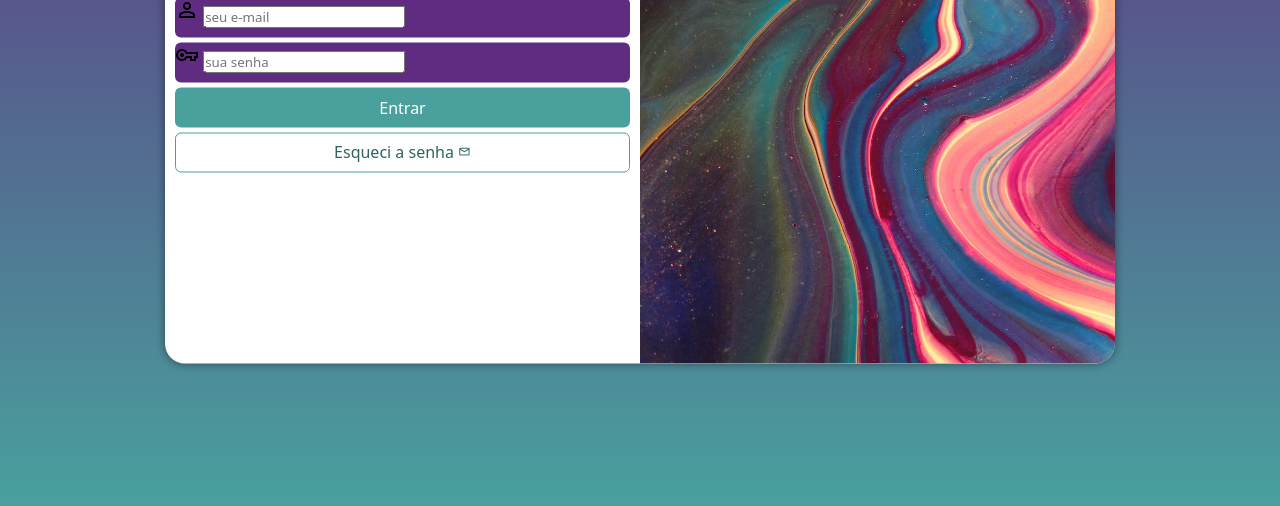
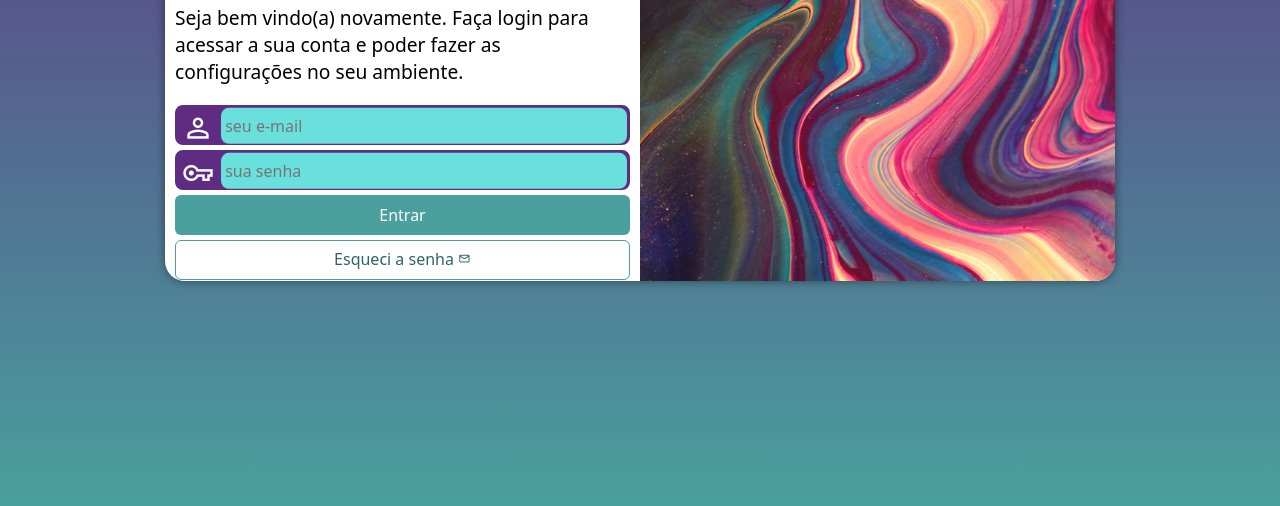
Before and after one commit to rafaelpradomendonca/projeto-login, a plain HTML site: page index.html in a window 1280 px wide. Shown: the part 294-800 px from the top of the page. Drawn offline with nearby package versions, Linux system fonts and the light colour scheme.

Commit message:
Projeto login finalizada

```diff
--- a/estilos/media-query.css
+++ b/estilos/media-query.css
@@ -6,6 +6,7 @@
     }
     section#login {
         width: 80vw;
+        height: 280px;
 
     }
 
@@ -28,6 +29,7 @@
     }
     section#login {
         width: 950px;
+        height: 350px;
     }
 
     section#login > div#imagem {
@@ -48,6 +50,7 @@
 
     div#formulario > p {
         font-size: 1.2em;
+        margin: 20px 0px;
     }
 
 
--- a/estilos/style.css
+++ b/estilos/style.css
@@ -31,7 +31,6 @@ section#login {
     position: absolute;
     top: 50%;
     left: 50%;
-    transform: translate(-50%, -50%);
     background-color: rgb(255, 255, 255);
     width: 250px;
     height: 515px;
@@ -41,6 +40,7 @@ section#login {
 
     transition: width 0.7s, height 0.8s;
     transition-timing-function: ease;
+    transform: translate(-50%, -50%);
 
 }
 
@@ -70,15 +70,40 @@ div#formulario > p {
 
 form > div.campo {
     background-color: #5f2c82;
+    border: 2px solid #5f2c82 ;
     display: block;
     width: 100%;
     height: 40px;
-    border-radius: 6px;
+    border-radius: 8px;
     margin: 5px 0px;
 }
 
 div.campo > label {
     display: none;
+}
+
+div.campo > i {
+    color: white;
+
+    font-size: 2em;
+    width: 40px;
+    padding: 5px;
+}
+
+div.campo > input {
+    background-color:#69e0dc ;
+    font-size: 1em;
+    width: calc(100% - 45px);
+    height: 100%;
+    border: 0px;
+    border-radius: 8px;
+    padding: 4px;
+    transform: translatey(-12.2px);
+}
+
+div.campo > input:focus-within  {
+    background-color: white;
+
 }
 
 form > input[type=submit] {
@@ -90,6 +115,7 @@ form > input[type=submit] {
     color: white;
     border: none;
     border-radius: 6px;
+    cursor: pointer;
 }
 
 form > input[type=submit]:hover {
```
